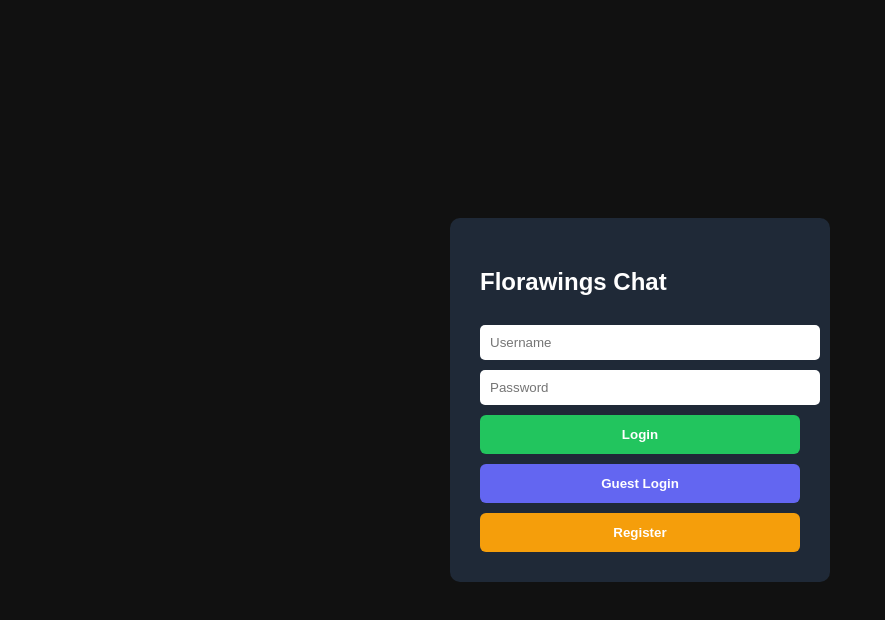
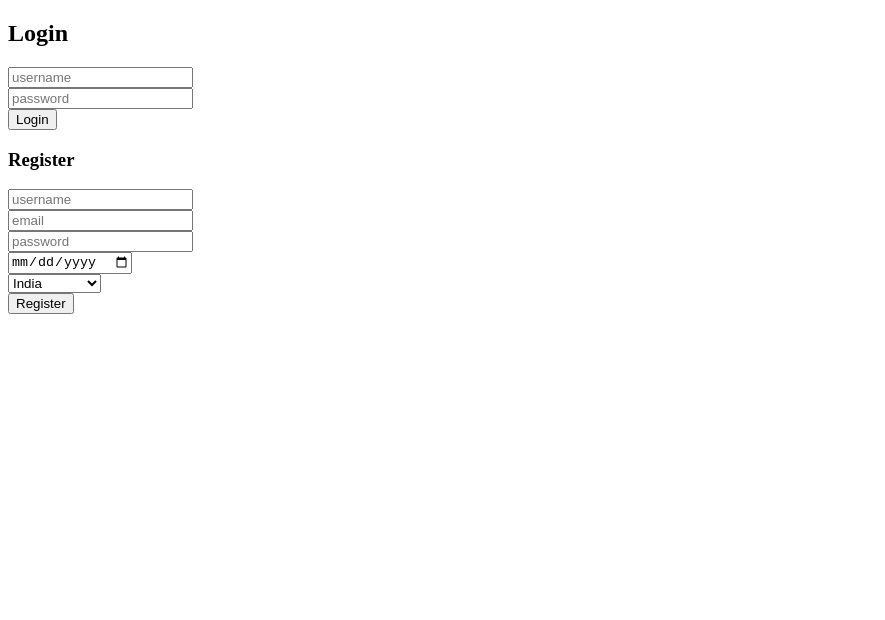
Before and after one commit to florawings/florawings-chat, a website: page public/login.html in a window 1280 px wide. Shown: the whole page, without its empty margins (0-885 px from the left). Drawn offline with Linux system fonts and the light colour scheme.

Commit message:
Update login.html

```diff
--- a/public/login.html
+++ b/public/login.html
@@ -1,84 +1,87 @@
 <!DOCTYPE html>
 <html>
 <head>
-<title>Florawings Chat Login</title>
-
-<style>
-
-body{
-margin:0;
-font-family:Arial;
-background:#111;
-display:flex;
-justify-content:center;
-align-items:center;
-height:100vh;
-color:white;
-}
-
-.box{
-background:#1f2937;
-padding:30px;
-width:320px;
-border-radius:10px;
-}
-
-input{
-width:100%;
-padding:10px;
-margin-top:10px;
-border:none;
-border-radius:5px;
-}
-
-button{
-width:100%;
-padding:12px;
-margin-top:10px;
-border:none;
-border-radius:6px;
-font-weight:bold;
-}
-
-.login{background:#22c55e;color:white;}
-.guest{background:#6366f1;color:white;}
-.register{background:#f59e0b;color:white;}
-
-</style>
+<title>Florawings Chat</title>
 </head>
 
 <body>
 
-<div class="box">
+<h2>Login</h2>
 
-<h2>Florawings Chat</h2>
+<input id="user" placeholder="username"><br>
+<input id="pass" type="password" placeholder="password"><br>
 
-<input id="user" placeholder="Username">
-<input id="pass" type="password" placeholder="Password">
+<button onclick="login()">Login</button>
 
-<button class="login" onclick="login()">Login</button>
+<h3>Register</h3>
 
-<button class="guest" onclick="guest()">Guest Login</button>
+<input id="ruser" placeholder="username"><br>
+<input id="remail" placeholder="email"><br>
+<input id="rpass" type="password" placeholder="password"><br>
+<input id="rdob" type="date"><br>
 
-<button class="register" onclick="register()">Register</button>
+<select id="rcountry">
+<option>India</option>
+<option>USA</option>
+<option>UK</option>
+<option>Pakistan</option>
+<option>Bangladesh</option>
+</select>
 
-</div>
+<br>
+
+<button onclick="register()">Register</button>
 
 <script>
 
-function login(){
-localStorage.setItem("user",document.getElementById("user").value)
-window.location="/"
+async function login(){
+
+let res = await fetch("/login",{
+method:"POST",
+headers:{"Content-Type":"application/json"},
+body:JSON.stringify({
+username:document.getElementById("user").value,
+password:document.getElementById("pass").value
+})
+})
+
+let data = await res.json()
+
+if(data.ok){
+
+localStorage.setItem("name",data.name)
+location.href="/"
+
+}else{
+alert("wrong login")
 }
 
-function guest(){
-const guest="Guest_"+Math.floor(Math.random()*9999)
-localStorage.setItem("user",guest)
-window.location="/"
 }
 
-function register(){
-alert("Register system next step me banega")
+async function register(){
+
+let res = await fetch("/register",{
+method:"POST",
+headers:{"Content-Type":"application/json"},
+body:JSON.stringify({
+
+username:document.getElementById("ruser").value,
+email:document.getElementById("remail").value,
+password:document.getElementById("rpass").value,
+dob:document.getElementById("rdob").value,
+country:document.getElementById("rcountry").value
+
+})
+})
+
+let data = await res.json()
+
+if(data.ok){
+alert("registered successfully")
+}else{
+alert(data.msg)
+}
+
 }
 
 </script>
```
